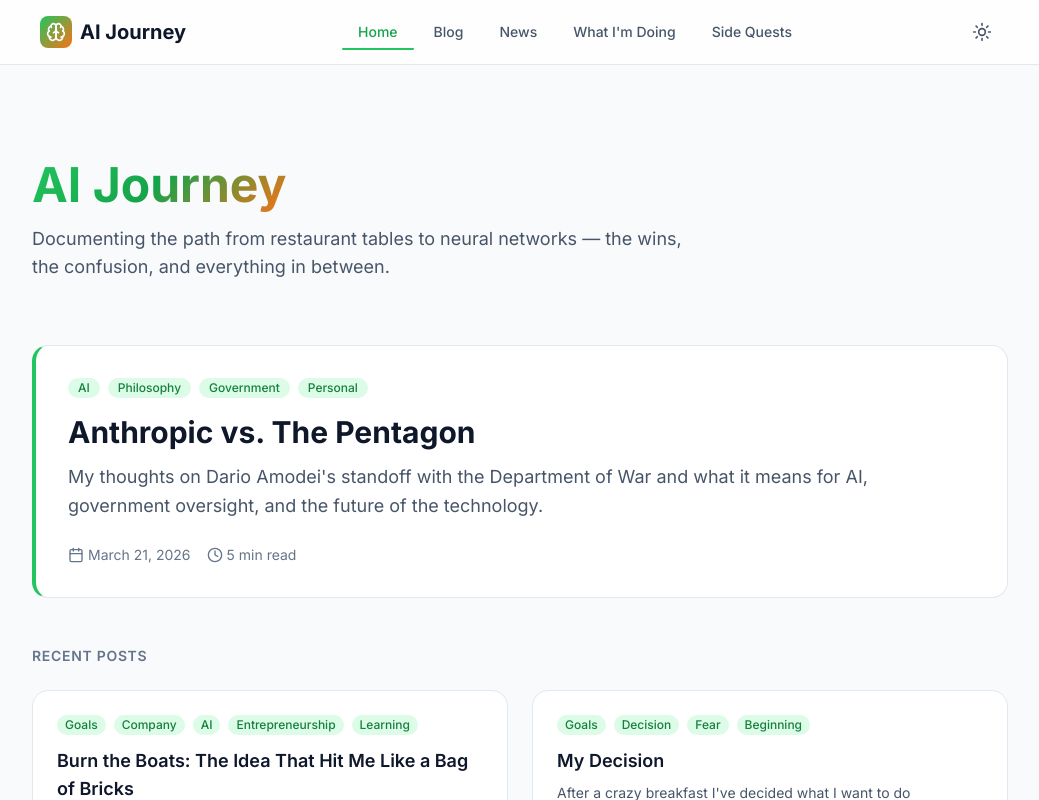
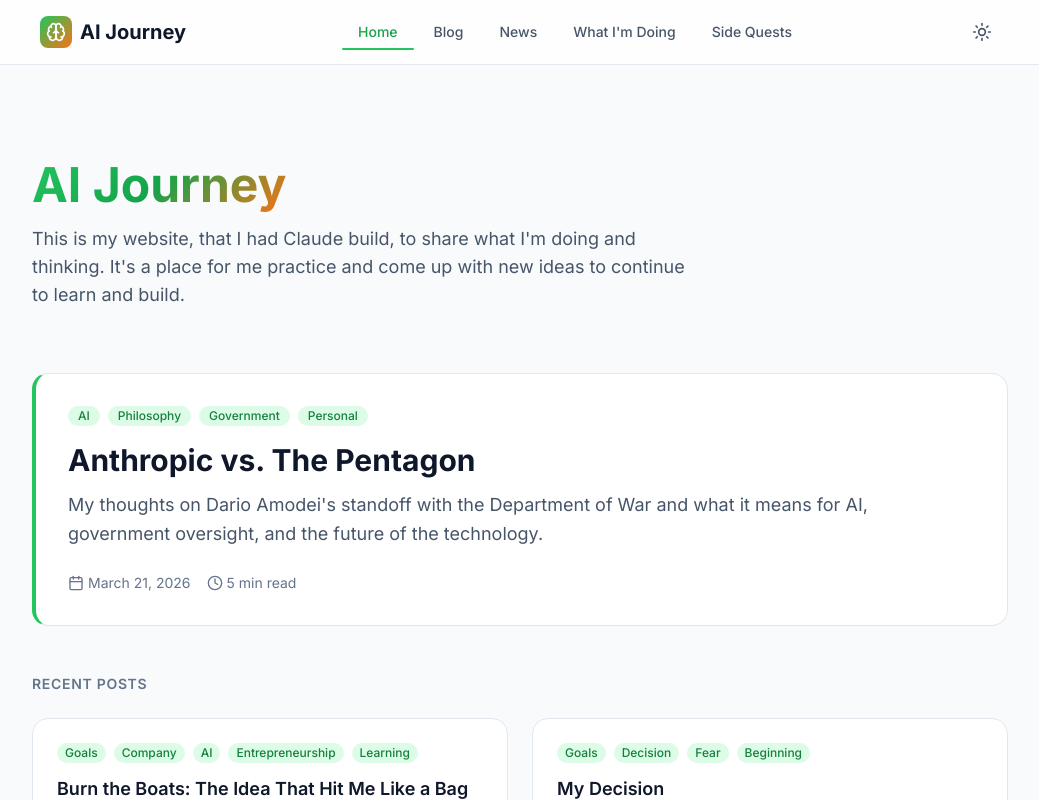
Before and after one commit to Joshjessee/ai-journey-blog, a Next.js app: page / in a window 1280 px wide. Shown: the top 800 px of the page, without its empty margins (120-1159 px from the left). Built offline with nearby package versions, Linux system fonts and the light colour scheme.

Commit message:
Update HomeContent.tsx

```diff
--- a/components/HomeContent.tsx
+++ b/components/HomeContent.tsx
@@ -37,8 +37,9 @@
           <span className="gradient-text">AI Journey</span>
         </h1>
         <p className="text-lg text-slate-600 dark:text-slate-400 max-w-2xl">
-          Documenting the path from restaurant tables to neural networks — the
-          wins, the confusion, and everything in between.
+          This is my website, that I had Claude build, to share what I'm doing and thinking.
+          It's a place for me practice and come up with new ideas to continue to learn and
+          build.
         </p>
       </motion.div>
 
```
